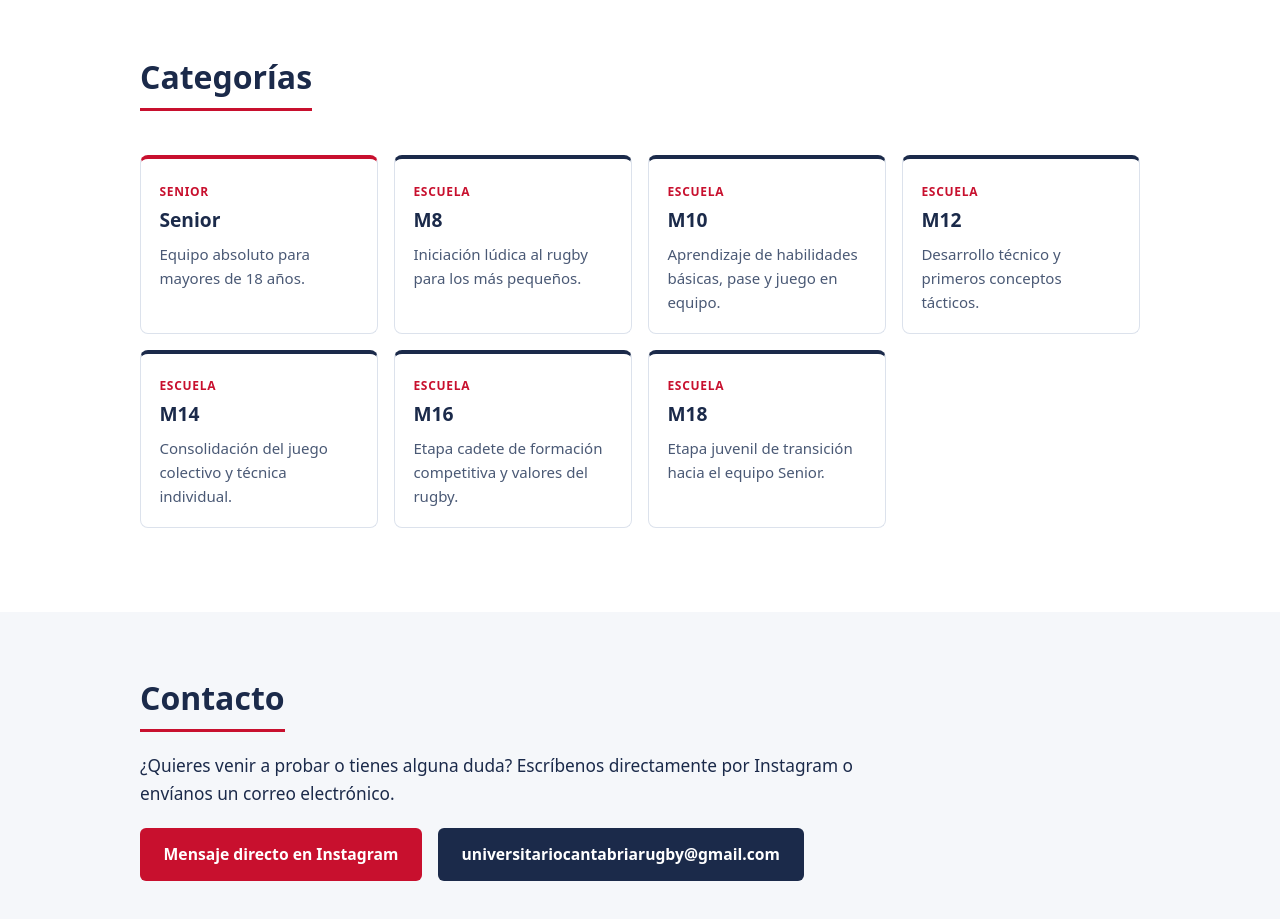
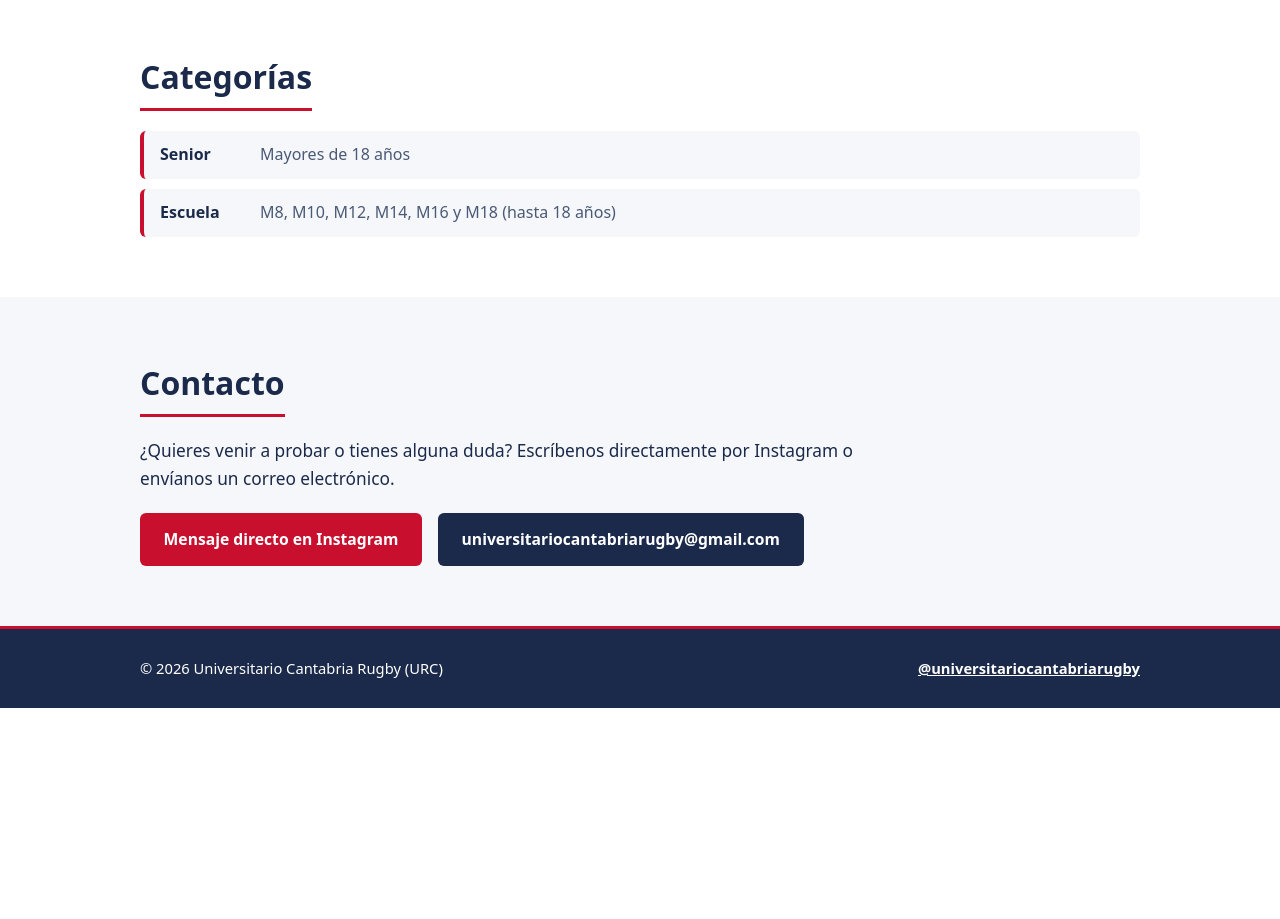
Before and after one commit to FHidalgoC/universitario-rugby-club, an Astro site: page / in a window 1280 px wide. Shown: the part 2060-2979 px from the top of the page. After the commit the page ends 2768 px from the top, so only its background shows below. Built offline with nearby package versions, Linux system fonts and the light colour scheme; Astro itself is replaced by a stand-in of ours.

Commit message:
Simplificar sección de categorías
Co-Authored-By: Claude Opus 5.5 <noreply@anthropic.com>

```diff
--- a/src/data/club.ts
+++ b/src/data/club.ts
@@ -1,9 +1,3 @@
-export interface Category {
-  name: string;
-  group: 'Senior' | 'Escuela';
-  description: string;
-}
-
 export const club = {
   name: 'Universitario Cantabria Rugby',
   short: 'URC',
@@ -23,40 +17,7 @@ export const club = {
     hours: '20:00 – 22:00',
   },
   categories: [
-    {
-      name: 'Senior',
-      group: 'Senior',
-      description: 'Equipo absoluto para mayores de 18 años.',
-    },
-    {
-      name: 'M8',
-      group: 'Escuela',
-      description: 'Iniciación lúdica al rugby para los más pequeños.',
-    },
-    {
-      name: 'M10',
-      group: 'Escuela',
-      description: 'Aprendizaje de habilidades básicas, pase y juego en equipo.',
-    },
-    {
-      name: 'M12',
-      group: 'Escuela',
-      description: 'Desarrollo técnico y primeros conceptos tácticos.',
-    },
-    {
-      name: 'M14',
-      group: 'Escuela',
-      description: 'Consolidación del juego colectivo y técnica individual.',
-    },
-    {
-      name: 'M16',
-      group: 'Escuela',
-      description: 'Etapa cadete de formación competitiva y valores del rugby.',
-    },
-    {
-      name: 'M18',
-      group: 'Escuela',
-      description: 'Etapa juvenil de transición hacia el equipo Senior.',
-    },
-  ] satisfies Category[],
+    { name: 'Senior', detail: 'Mayores de 18 años' },
+    { name: 'Escuela', detail: 'M8, M10, M12, M14, M16 y M18 (hasta 18 años)' },
+  ],
 } as const;
--- a/src/pages/index.astro
+++ b/src/pages/index.astro
@@ -101,17 +101,16 @@ const currentYear = new Date().getFullYear();
     <section id="categorias" class="section">
       <div class="container">
         <h2 class="section-title">Categorías</h2>
-        <div class="categories-grid">
+        <ul class="categories-list">
           {
             club.categories.map((cat) => (
-              <article class={`category-card ${cat.group === 'Senior' ? 'is-senior' : ''}`}>
-                <span class="category-group">{cat.group}</span>
-                <h3>{cat.name}</h3>
-                <p>{cat.description}</p>
-              </article>
+              <li>
+                <strong>{cat.name}</strong>
+                <span>{cat.detail}</span>
+              </li>
             ))
           }
-        </div>
+        </ul>
       </div>
     </section>
 
--- a/src/styles/global.css
+++ b/src/styles/global.css
@@ -229,44 +229,31 @@ a {
 }
 
 /* Categories */
-.categories-grid {
+.categories-list {
+  list-style: none;
+  margin: 0;
+  padding: 0;
   display: grid;
-  grid-template-columns: repeat(auto-fit, minmax(210px, 1fr));
-  gap: 1rem;
-  margin: 1.5rem 0;
+  gap: 0.6rem;
 }
 
-.category-card {
-  background-color: var(--white);
-  border: 1px solid var(--border);
-  border-top: 4px solid var(--navy);
-  border-radius: 8px;
-  padding: 1.15rem;
+.categories-list li {
+  display: flex;
+  flex-wrap: wrap;
+  gap: 0.15rem 0.75rem;
+  align-items: baseline;
+  padding: 0.7rem 1rem;
+  border-left: 4px solid var(--red);
+  border-radius: 6px;
+  background-color: var(--bg-soft);
 }
 
-.category-card.is-senior {
-  border-top-color: var(--red);
-}
-
-.category-group {
-  display: inline-block;
-  font-size: 0.75rem;
-  font-weight: 700;
-  text-transform: uppercase;
-  letter-spacing: 0.06em;
-  color: var(--red);
-  margin-bottom: 0.25rem;
-}
-
-.category-card h3 {
-  margin: 0 0 0.4rem;
-  font-size: 1.2rem;
+.categories-list strong {
+  min-width: 5.5rem;
   color: var(--navy);
 }
 
-.category-card p {
-  margin: 0;
-  font-size: 0.94rem;
+.categories-list span {
   color: var(--text-muted);
 }
 
```
